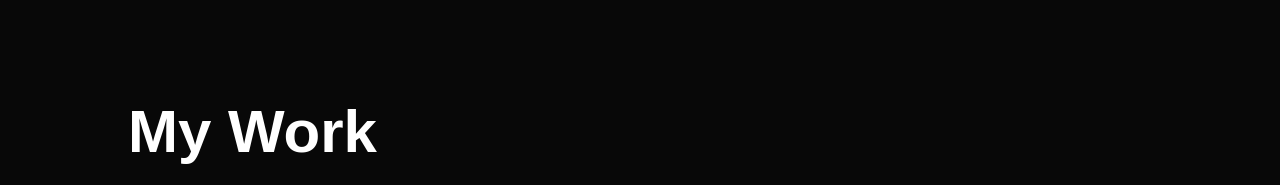
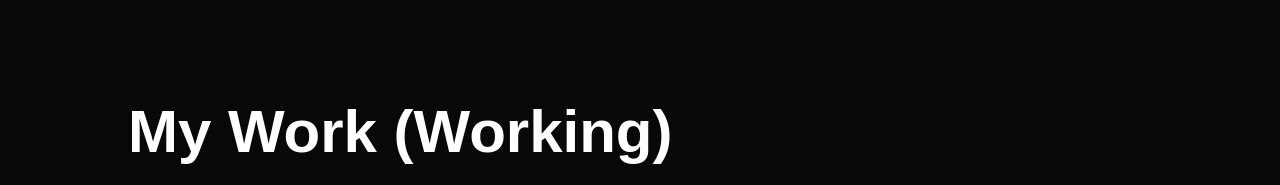
Before and after one commit to MhackC/Ayush-s-Portfolio, a plain HTML site: page index.html in a window 1280 px wide. Shown: the part 1818-2003 px from the top of the page. Drawn offline with Linux system fonts and the light colour scheme.

Commit message:
Update index.html

```diff
--- a/index.html
+++ b/index.html
@@ -100,7 +100,7 @@
      <!-- -----------------portfolio----------------- -->
       <div id="portfolio">
         <div class="container">
-            <h1 class="sub-title">My Work</h1>
+            <h1 class="sub-title">My Work (Working)</h1>
             <div class="work-list">
                <div class="work">
                 <img src="images/work-1.png">
```
